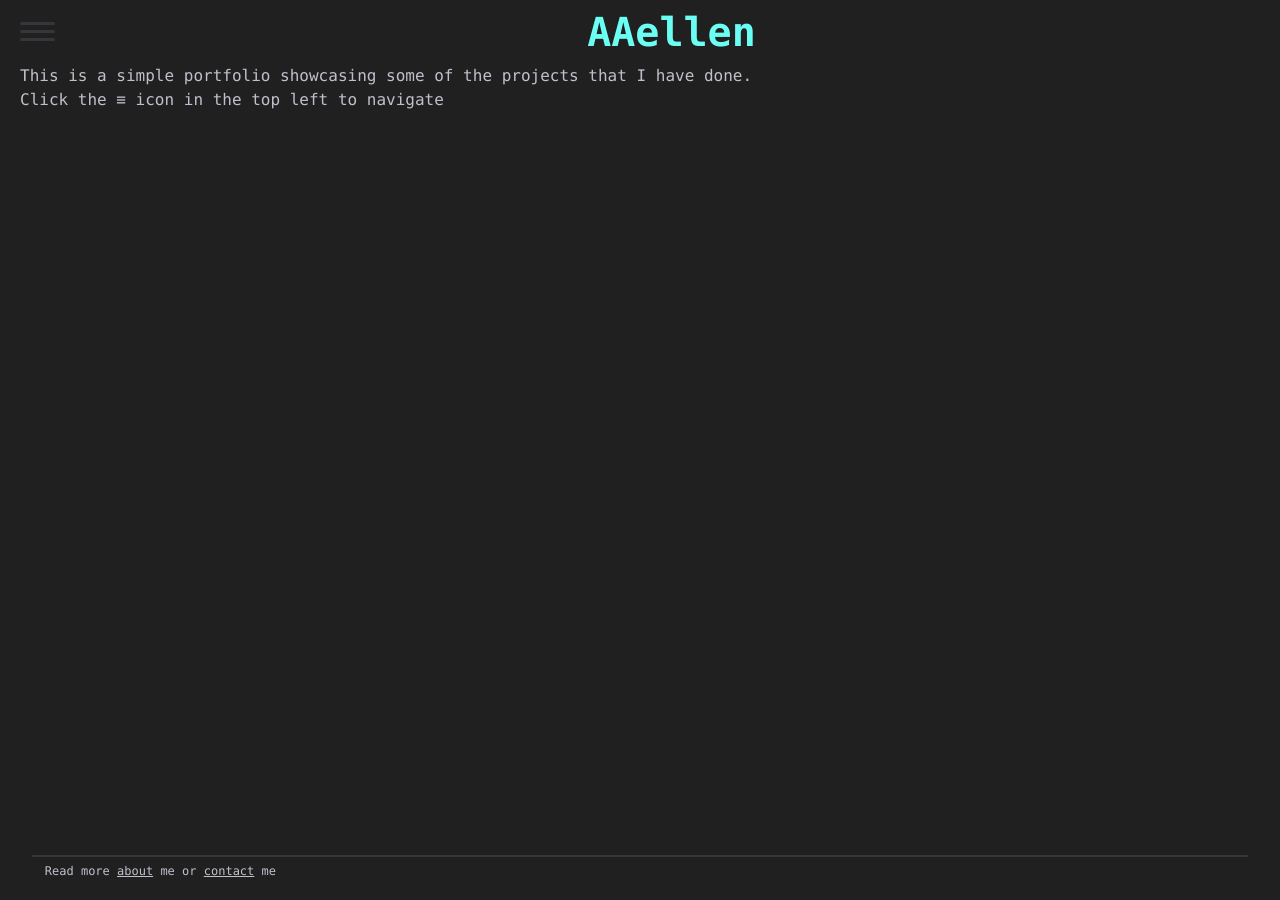
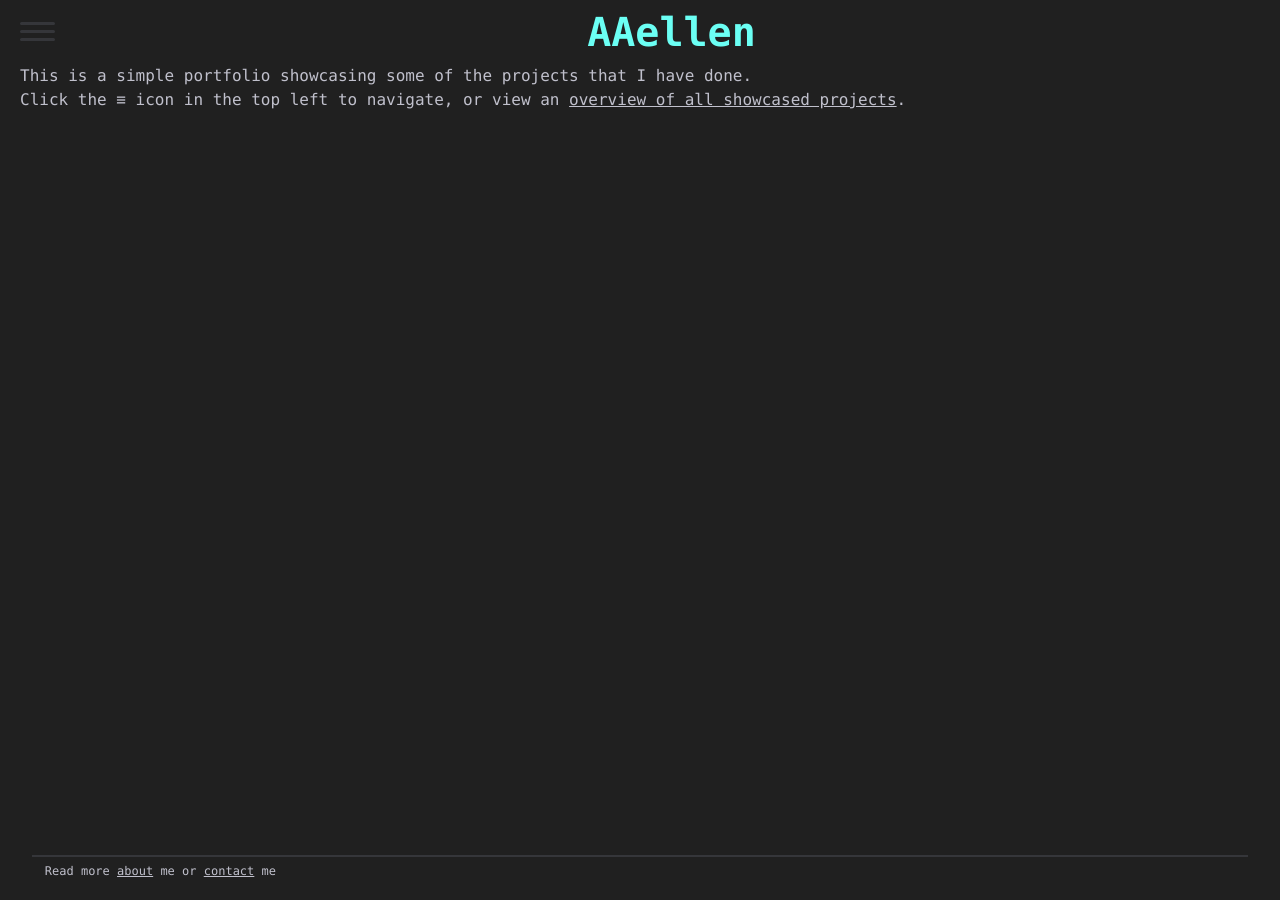
Before and after one commit to AAellen/AAellen.github.io, a Jekyll site: the page built from index.html, in a window 1280 px wide. Built offline with Jekyll 4.4.1, drawn with Linux system fonts in a browser that asks for light colours; nearby versions of some CDN libraries.

Commit message:
Add link to projects page

```diff
--- a/index.html
+++ b/index.html
@@ -3,4 +3,4 @@ layout: default
 title: AAellen
 ---
 <p>This is a simple portfolio showcasing some of the projects that I have done.<br/>
-Click the ≡ icon in the top left to navigate</p>
+Click the ≡ icon in the top left to navigate, or view an <a href="/projects">overview of all showcased projects</a>.</p>
```
